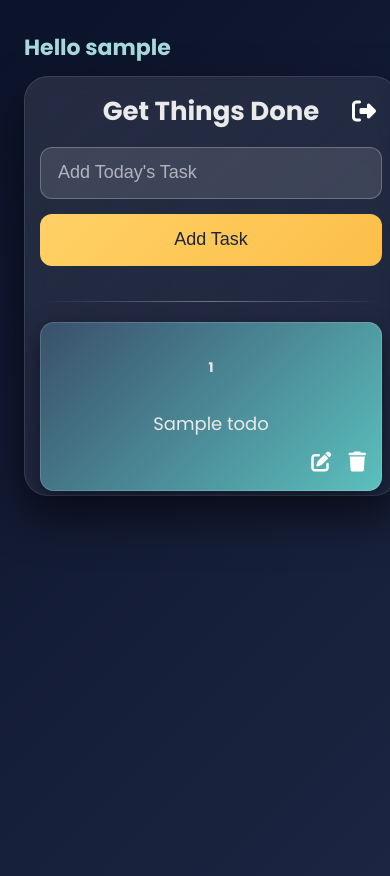
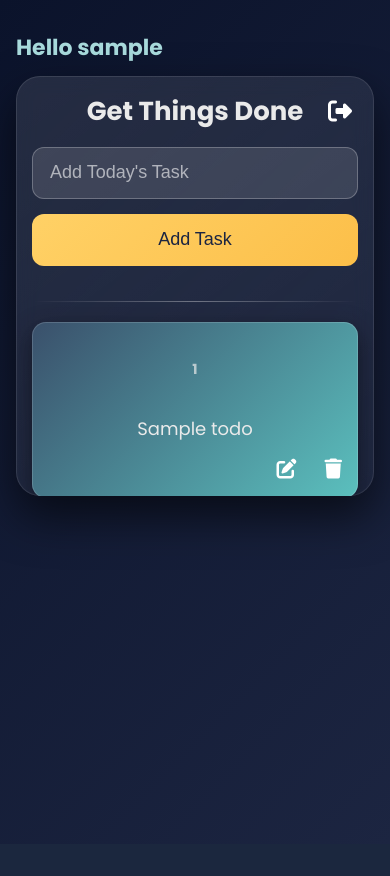
Before and after one commit to Akki-06/django-todo-app, a Django app: page /todo/ in a window 390 px wide. After the commit the page ends 569 px from the top, so only its background shows below. Run offline with Django 5.2, Linux system fonts and the light colour scheme; a user stored in the database is signed in; tables that the repository leaves empty hold one stand-in row (values such as "Sample post"); some libraries are stand-ins or nearby versions.

Commit message:
Fix todo card on mobile

```diff
--- a/todo/static/css/index.css
+++ b/todo/static/css/index.css
@@ -1,6 +1,17 @@
 /* =====================
    GLOBAL BACKGROUND
 ===================== */
+
+
+* {
+  box-sizing: border-box;
+}
+
+html, body {
+  width: 100%;
+  overflow-x: hidden;
+}
+
 body {
   margin: 0;
   padding: 0;
@@ -238,9 +249,6 @@ a:hover {
    Mobile responsiveness
 ===================== */
 
-/* ============================
-   📱 MOBILE RESPONSIVENESS FIX
-   ============================ */
 @media (max-width: 768px) {
 
   .signup-login {
@@ -274,13 +282,28 @@ a:hover {
   }
 
   .Todo {
+    width: 100%;
+    padding: 14px;
+    box-sizing: border-box;
     flex-direction: column;
     align-items: flex-start;
-    gap: 10px;
+    gap: 12px;
+  }
+
+  .Todo h5 {
+    font-size: 14px;
+    opacity: 0.7;
+  }
+
+  .Todo p {
+    font-size: 18px;
+    text-align: left;
   }
 
   .Todo div {
     align-self: flex-end;
+    display: flex;
+    gap: 16px;
   }
 
   .anca {
```
